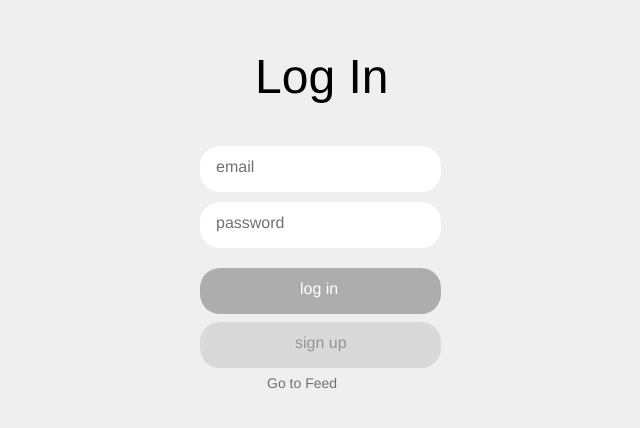
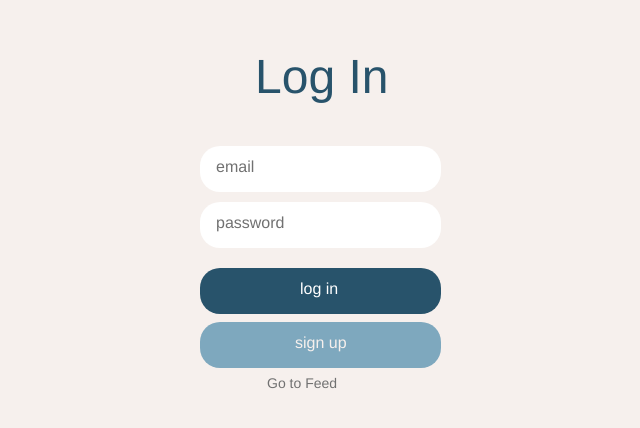
Before and after one commit to michellejslei/SocialConnection, a Next.js app in the folder social-app/: page / in a window 1280 px wide. Shown: the part 192-620 px from the top of the page, without its empty margins (319-959 px from the left). Built offline with nearby package versions, Linux system fonts and the light colour scheme.

Commit message:
login page style.css updated

```diff
--- a/social-app/app/style.css
+++ b/social-app/app/style.css
@@ -1,20 +1,21 @@
 .log-in-page {
-    background-color: #efefef;
+    background-color: #f6f0ed;
     display: flex;
-    flex-direction: row;
+    flex-direction: column;
     justify-content: center;
+    align-items: center;
     width: 100%;
 }
 
 .log-in-page .div {
-    background-color: #efefef;
+    background-color: #f6f0ed;
     height: 832px;
     position: relative;
     width: 1280px;
 }
 
 .log-in-page .text-wrapper {
-    color: #000000;
+    color: #28536b;
     font-family: "DM Serif Display-Regular", Helvetica;
     font-size: 48px;
     font-weight: 400;
@@ -88,7 +89,7 @@
 }
 
 .log-in-page .overlap {
-    background-color: #aeadad;
+    background-color: #28536b;
     border-radius: 20px;
     height: 46px;
     position: relative;
@@ -120,7 +121,7 @@
 }
 
 .log-in-page .div-wrapper {
-    background-color: #d9d9d9;
+    background-color: #7ea8be;
     border-radius: 20px;
     height: 46px;
     position: relative;
@@ -128,7 +129,7 @@
 }
 
 .log-in-page .text-wrapper-5 {
-    color: #969595;
+    color: #f6f0ed;
     font-family: "DM Serif Display-Regular", Helvetica;
     font-size: 16px;
     font-weight: 400;
```
